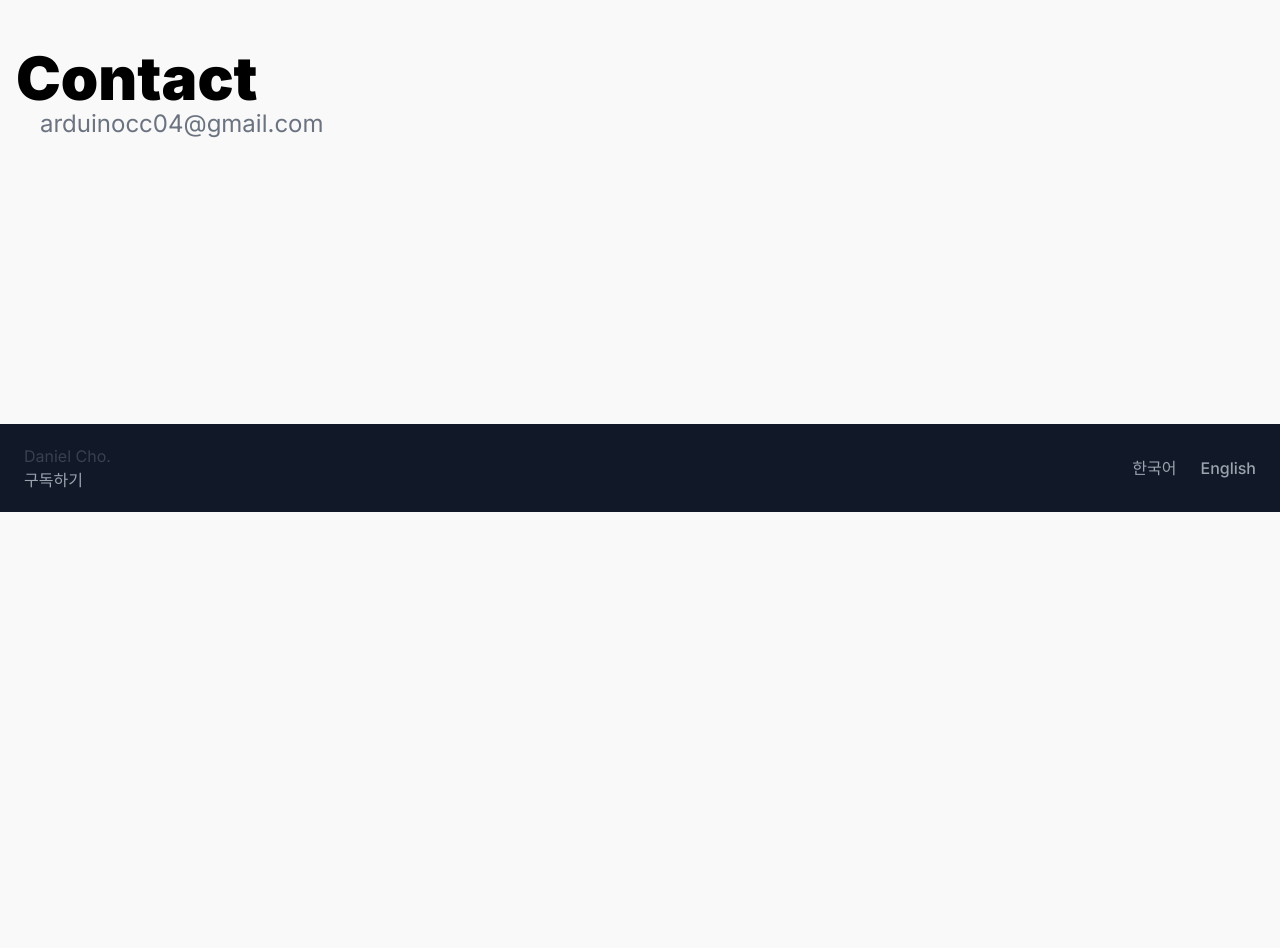
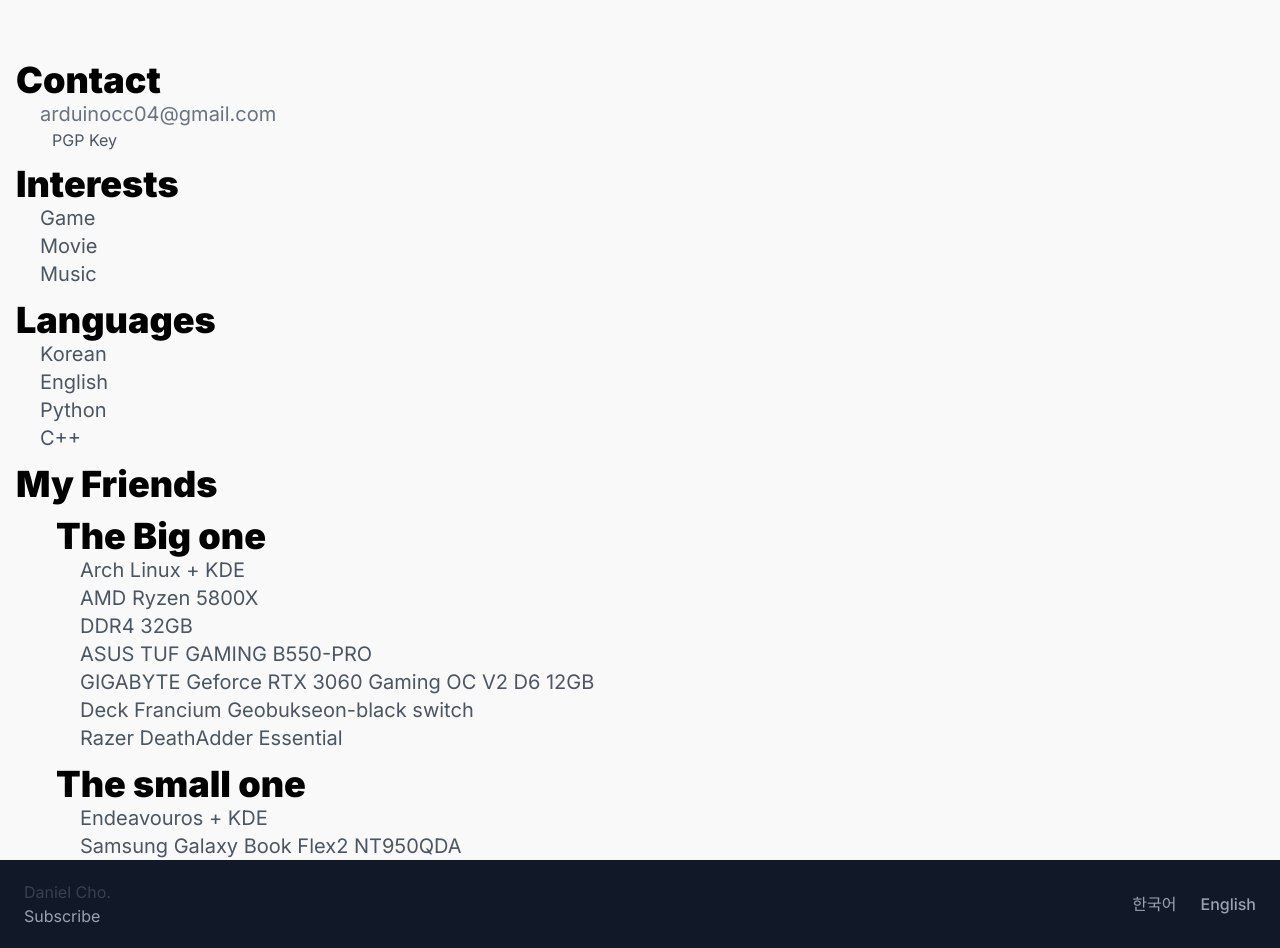
Before and after one commit to arduinocc04/my-page, a Next.js app: page /aboutme in a window 1280 px wide. Shown: the part 440-1388 px from the top of the page. Before the commit the page ends 952 px from the top, so only its background shows below. Built offline with nearby package versions, Linux system fonts and the light colour scheme.

Commit message:
now blog works

```diff
--- a/app/aboutme/page.tsx
+++ b/app/aboutme/page.tsx
@@ -10,15 +10,47 @@
                         <h1 className="pb-6 text-4xl sm:text-5xl md:text-6xl lg:text-8xl font-headline font-black tracking-snug text-center leading-12 sm:leading-15 md:leading-19 lg:leading-26 text-gray-800 dark:text-gray-100">
                             <span>Daniel Cho</span>
                             <br className="block"/>
-                            <span className="text-transparent bg-clip-text bg-gradient-to-br from-teal-200 to-indigo-500">arduinocc04</span>
+                            <span className="text-3xl sm:text-4xl md:text-5xl lg:text-7xl text-transparent bg-clip-text bg-gradient-to-br from-teal-200 to-indigo-500">arduinocc04</span>
                         </h1>
                     </div>
                 </div>
                 <div className="mx-auto max-w-screen-xl">
                     <div>
-                        <h1 className="pl-4 text-2xl sm:text-3xl md:text-4xl lg:text-6xl font-headline font-black">Contact</h1>
+                        <h1 className="pt-3 pl-4 text-lg sm:text-xl md:text-2xl lg:text-4xl font-headline font-black">Contact</h1>
                         <div className="pl-10">
-                            <a className="text-base sm:text-lg md:text-xl lg:text-2xl text-gray-500 dark:text-gray-400" href="mailto:arduinocc04@gmail.com">arduinocc04@gmail.com</a>
+                            <a className="text-base sm:text-md md:text-lg lg:text-xl text-gray-500 dark:text-gray-400" href="mailto:arduinocc04@gmail.com">arduinocc04@gmail.com</a>
+                            <p className="pl-3 text-base text-gray-600 dark:text-gray-500">PGP Key</p>
+                        </div>
+                        <h1 className="pt-3 pl-4 text-lg sm:text-xl md:text-2xl lg:text-4xl font-headline font-black">Interests</h1>
+                        <div className="pl-10">
+                        <p className="text-base sm:text-md md:text-lg lg:text-xl text-gray-600 dark:text-gray-400">Game</p>
+                        <p className="text-base sm:text-md md:text-lg lg:text-xl text-gray-600 dark:text-gray-400">Movie</p>
+                        <p className="text-base sm:text-md md:text-lg lg:text-xl text-gray-600 dark:text-gray-400">Music</p>
+                        </div>
+                        <h1 className="pt-3 pl-4 text-lg sm:text-xl md:text-2xl lg:text-4xl font-headline font-black">Languages</h1>
+                        <div className="pl-10">
+                            <p className="text-base sm:text-md md:text-lg lg:text-xl text-gray-600 dark:text-gray-400">Korean</p>
+                            <p className="text-base sm:text-md md:text-lg lg:text-xl text-gray-600 dark:text-gray-400">English</p>
+                            <p className="text-base sm:text-md md:text-lg lg:text-xl text-gray-600 dark:text-gray-400">Python</p>
+                            <p className="text-base sm:text-md md:text-lg lg:text-xl text-gray-600 dark:text-gray-400">C++</p>
+                        </div>
+                        <h1 className="pt-3 pl-4 text-lg sm:text-xl md:text-2xl lg:text-4xl font-headline font-black">My Friends</h1>
+                        <div className="pl-10">
+                            <h1 className="pt-3 pl-4 text-lg sm:text-xl md:text-2xl lg:text-4xl font-headline font-black">The Big one</h1>
+                            <div className="pl-10">
+                                <p className="text-base sm:text-md md:text-lg lg:text-xl text-gray-600 dark:text-gray-400">Arch Linux + KDE</p>
+                                <p className="text-base sm:text-md md:text-lg lg:text-xl text-gray-600 dark:text-gray-400">AMD Ryzen 5800X</p>
+                                <p className="text-base sm:text-md md:text-lg lg:text-xl text-gray-600 dark:text-gray-400">DDR4 32GB</p>
+                                <p className="text-base sm:text-md md:text-lg lg:text-xl text-gray-600 dark:text-gray-400">ASUS TUF GAMING B550-PRO</p>
+                                <p className="text-base sm:text-md md:text-lg lg:text-xl text-gray-600 dark:text-gray-400">GIGABYTE Geforce RTX 3060 Gaming OC V2 D6 12GB</p>
+                                <p className="text-base sm:text-md md:text-lg lg:text-xl text-gray-600 dark:text-gray-400">Deck Francium Geobukseon-black switch</p>
+                                <p className="text-base sm:text-md md:text-lg lg:text-xl text-gray-600 dark:text-gray-400">Razer DeathAdder Essential</p>
+                            </div>
+                            <h1 className="pt-3 pl-4 text-lg sm:text-xl md:text-2xl lg:text-4xl font-headline font-black">The small one</h1>
+                            <div className="pl-10">
+                                <p className="text-base sm:text-md md:text-lg lg:text-xl text-gray-600 dark:text-gray-400">Endeavouros + KDE</p>
+                                <p className="text-base sm:text-md md:text-lg lg:text-xl text-gray-600 dark:text-gray-400">Samsung Galaxy Book Flex2 NT950QDA</p>
+                            </div>
                         </div>
                     </div>
                 </div>
--- a/app/blog/page.tsx
+++ b/app/blog/[id]/page.tsx
@@ -1,15 +1,8 @@
-import {PostProps, getPostInfoBySlug} from '../bloghome/post';
-import {getPostHtml} from './blog';
-import path from 'path';
-import { useSearchParams } from 'next/navigation';
+import {getPostInfoBySlug} from '../../bloghome/post';
+import {getPostHtml} from '../blog';
 
-export default function Post() {
-    // const searchParams = useSearchParams();
-    var id = 'test1' //searchParams.get('id');
-    // console.log("searchParams");
-    // console.log(searchParams);
-    // console.log("id");
-    // console.log(id);
+export default function Post({ params }: { params: {id: string}}) {
+    const id = params.id;
 
     const postInfos = getPostInfoBySlug(`${id}.md`, ["title", "date", "tags"]);
     const html = getPostHtml(id);
--- a/app/blog/blog.ts
+++ b/app/blog/blog.ts
@@ -1,14 +1,12 @@
 import fs from 'fs';
 import path from 'path';
-import showdown from '../../showdown/bin/showdown';
+import {Converter} from '../../showdown/dist/showdown';
 
-export async function getPostHtml(id:string) {
+export function getPostHtml(id:string) {
     const fullPath = path.join("my-blog", `${id}.md`);
     const fileContent = fs.readFileSync(fullPath, 'utf8');
 
-    var showdown  = require('showdown'),
-        converter = new showdown.Converter(),
-        html      = converter.makeHtml(fileContent);
-
+    const converter = new Converter({metadata: true});
+    var html = converter.makeHtml(fileContent);
     return html;
 }
--- a/app/bloghome/page.tsx
+++ b/app/bloghome/page.tsx
@@ -6,10 +6,7 @@
     const {_id, title, summary, thumbnail_src, url, date, tags} = post_info;
     return (
         <div className=''>
-            <Link href={{
-                pathname: "/blog",
-                query: {"id": url}
-            }}>
+            <Link href={`/blog/${url}`}>
                 <div className='relative demo-viewport'>
                     {/* <div className='absolute inset-0 rounded-lg bg-gray-700 dark:bg-blue-300 -z-10'></div> */}
                     <div className='text-xl font-bold text-gray-700 dark:text-gray-300 px-2 pt-2 pb-1'>
@@ -57,15 +54,17 @@
                     </div>
                 </div>
                 <div className="mx-auto max-w-screen-xl">
+                    {/*
                     <div className="px-6 py-5 flex items-center space-y-0">
                         <div className="flex items-center justify-center space-x-6">
-                            <button>태그 선택하기</button>
-                            {/* Selecting Tags... */}
+                            <button>Select Tags</button>
                         </div>
                     </div>
+                    */
+                    }
                     <div className="grid grid-cols-2 md:grid-cols-3 lg:grid-cols-4 gap-4 p-4">
                         {post_thumbnails.map((post_thumbnail) => (
-                            <PostThumbnail key={post_thumbnail._id}post_info={post_thumbnail}/>
+                            <PostThumbnail key={post_thumbnail._id} post_info={post_thumbnail}/>
                         ))}
                     </div>
                 </div>
--- a/component/Footer.tsx
+++ b/component/Footer.tsx
@@ -28,7 +28,7 @@
                                         <span>Daniel Cho.</span>
                                     </p>
                                     <button className="round-full justify-start bg-blue-900" onClick={() => {}}>
-                                        구독하기
+                                        Subscribe
                                     </button>
                                 </div>
                             </div>
```
